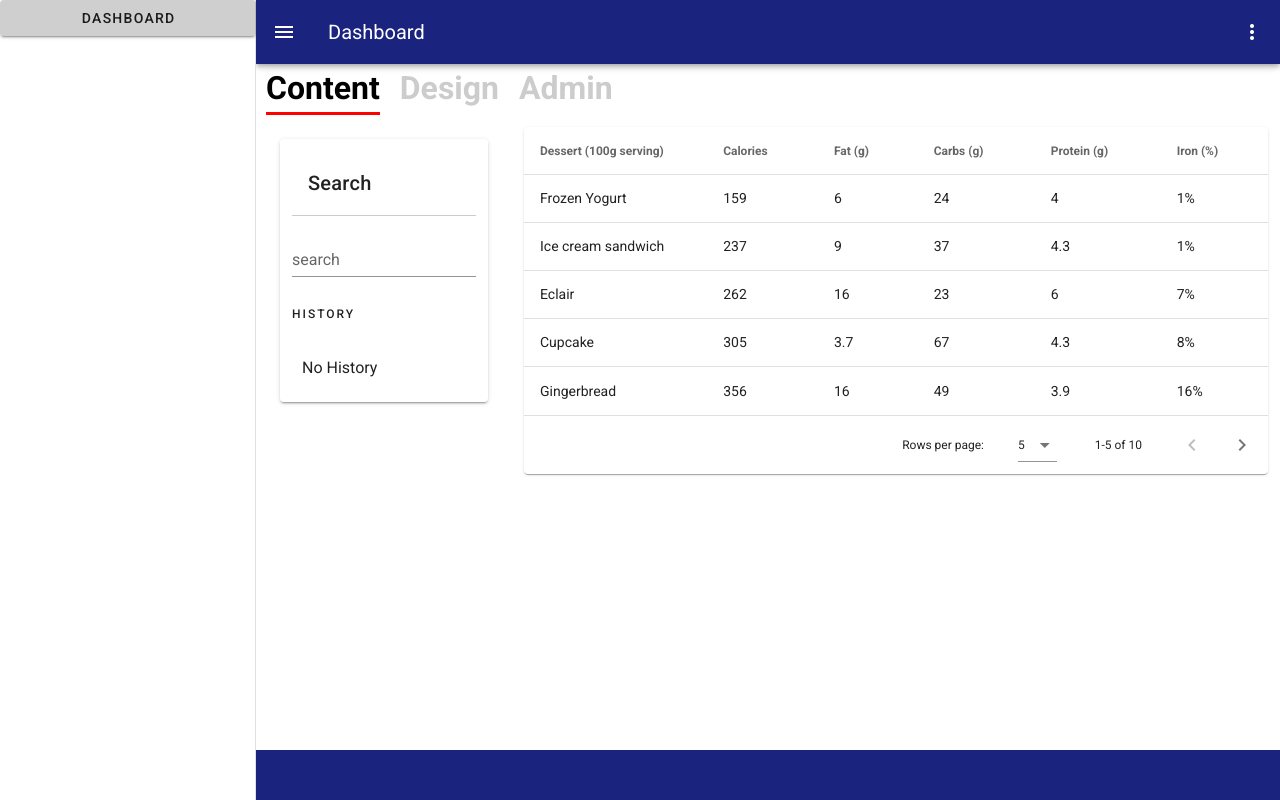
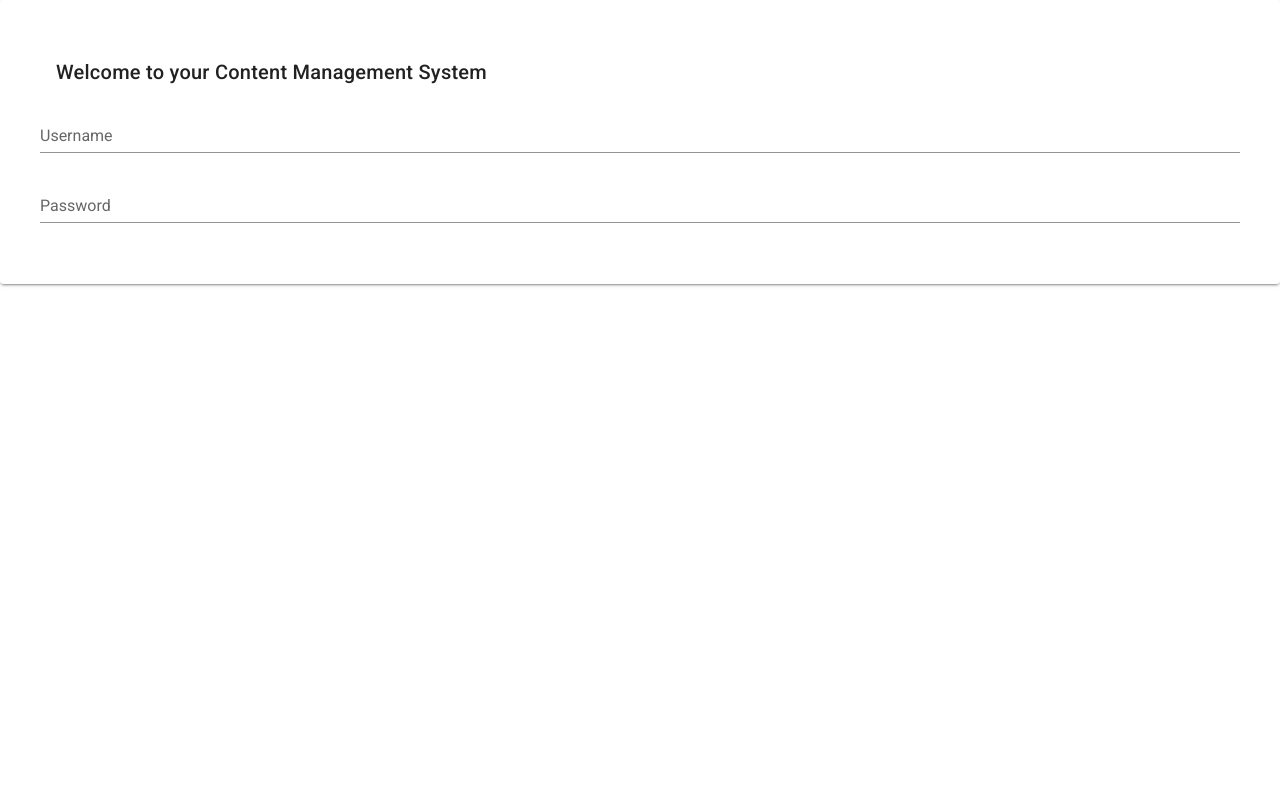
Before and after one commit to iingles/isaac-ingles-3790-final, a Vue app: page / in a window 1280 px wide. Built offline with nearby package versions, Linux system fonts and the light colour scheme.

Commit message:
fixed top right menu and made login view

```diff
--- a/src/App.vue
+++ b/src/App.vue
@@ -1,26 +1,32 @@
 <template>
   <v-app>
+    <template v-if="login">
     <Header  />
-    <v-content>
-        <router-view></router-view>
-    </v-content>
-    <Footer />
+      <v-content>
+          <router-view></router-view>
+      </v-content>
+      <Footer />
+    </template>
+    <template v-else>
+      <Login />
+    </template>
   </v-app>
 </template>
 
 <script>
 import Header from './components/shared/Header'
 import Footer from './components/shared/Footer'
-
+import Login from './views/Login.vue'
 
 export default {
   name: 'App',
   components: {
     Header,
     Footer,
+    Login
   },
   data: () => ({
-
+    login: false,
   }),
 
   methods: {
--- a/src/components/shared/Header.vue
+++ b/src/components/shared/Header.vue
@@ -21,7 +21,9 @@
             <v-icon>mdi-dots-vertical</v-icon>
           </v-btn>
         </template>
+        <TopRightMenu />
       </v-menu>
+
     </v-app-bar>
      <v-navigation-drawer
         app
@@ -34,10 +36,11 @@
 </template>
 
 <script>
+import TopRightMenu from "./TopRightMenu.vue"
 
 export default {
   components: {
-
+    TopRightMenu
   },
   data: () => ({
     drawer: null,
--- a/src/components/shared/TopRightMenu.vue
+++ b/src/components/shared/TopRightMenu.vue
@@ -1,7 +1,7 @@
 <template>
     <v-list>
         <v-list-item to="/settings"><v-icon>mdi-settings-outline</v-icon>Settings</v-list-item>
-        <v-list-item to="/logs"><v-icon>mdi-notes-outline</v-icon>Logs</v-list-item>
+        <v-list-item to="/logs"><v-icon>mdi-menu_open</v-icon>Logs</v-list-item>
         <v-list-item to="/updates"><v-icon>mdi-history</v-icon>Check for Updates</v-list-item>
         <v-list-item to="/helpform"><v-icon>mdi-help</v-icon>Help</v-list-item>
         <v-list-item to="/about"><v-icon>mdi-information-outline</v-icon>About</v-list-item>
--- a/src/views/Login.vue
+++ b/src/views/Login.vue
@@ -1,14 +1,35 @@
 <template>
-
+    <v-card class="pa-10">
+        <v-card-title>Welcome to your Content Management System</v-card-title>
+        <v-form>
+            <v-text-field
+                v-model="userName"
+                label="Username"
+            >
+            </v-text-field>
+            <v-text-field
+                v-model="Password"
+                label="Password"
+            >
+            </v-text-field>
+        </v-form>
+    </v-card>
 </template>
 <script>
 export default {
-
+    data: ()=> {
+        return {
+            userName: '',
+            password: ''
+        }
+    }
 }
 </script>
 
 
 
 <style scoped>
-
+    .login-card {
+        margin: 0 auto;
+    }
 </style>
```
